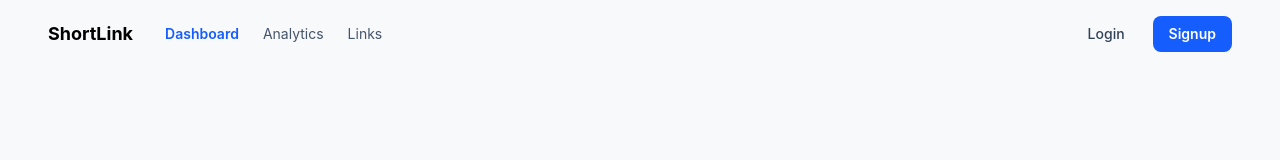
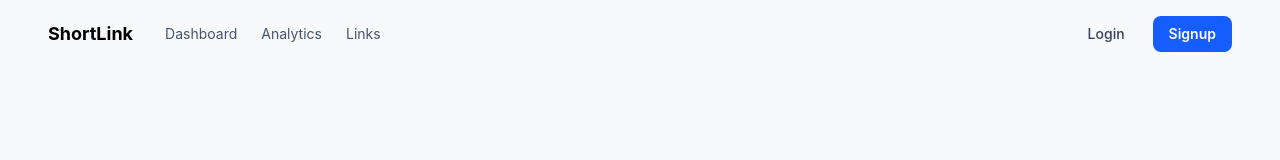
Before and after one commit to MGT06/shrotlink-app_frontend, a React (Vite) app: page /landing-page in a window 1280 px wide. Shown: the top 160 px of the page. Built offline with nearby package versions, Linux system fonts and the light colour scheme.

Commit message:
feat: add routing with active link styling

```diff
--- a/src/components/Navbar.jsx
+++ b/src/components/Navbar.jsx
@@ -1,4 +1,4 @@
-import { Link } from "react-router";
+import { Link, NavLink } from "react-router";
 
 function Navbar() {
   return (
@@ -6,15 +6,36 @@ function Navbar() {
       <div className="flex items-center gap-8">
         <h1 className="text-lg font-bold">ShortLink</h1>
         <div className="hidden items-center gap-6 text-sm md:flex">
-          <a href="#" className="font-semibold text-blue-600">
+          <NavLink
+            to="/dashboard"
+            className={({ isActive }) =>
+              isActive
+                ? "font-semibold text-blue-600"
+                : "text-slate-600 hover:text-slate-900"
+            }
+          >
             Dashboard
-          </a>
-          <a href="#" className="text-slate-600 hover:text-slate-900">
+          </NavLink>
+          <NavLink
+            to="/analytics"
+            className={({ isActive }) =>
+              isActive
+                ? "font-semibold text-blue-600"
+                : "text-slate-600 hover:text-slate-900"
+            }
+          >
             Analytics
-          </a>
-          <a href="#" className="text-slate-600 hover:text-slate-900">
+          </NavLink>
+          <NavLink
+            to="/create-link"
+            className={({ isActive }) =>
+              isActive
+                ? "font-semibold text-blue-600"
+                : "text-slate-600 hover:text-slate-900"
+            }
+          >
             Links
-          </a>
+          </NavLink>
         </div>
       </div>
       <div className="flex items-center gap-3">
```
